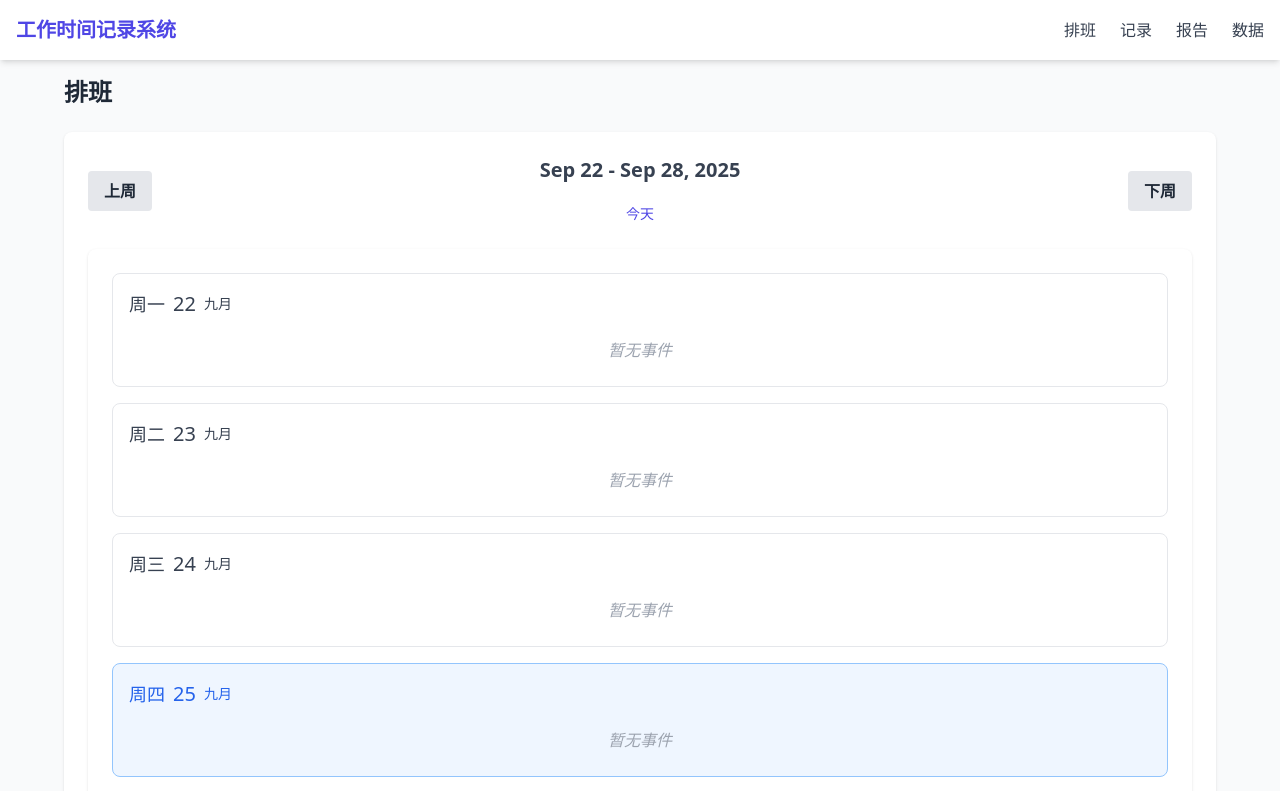
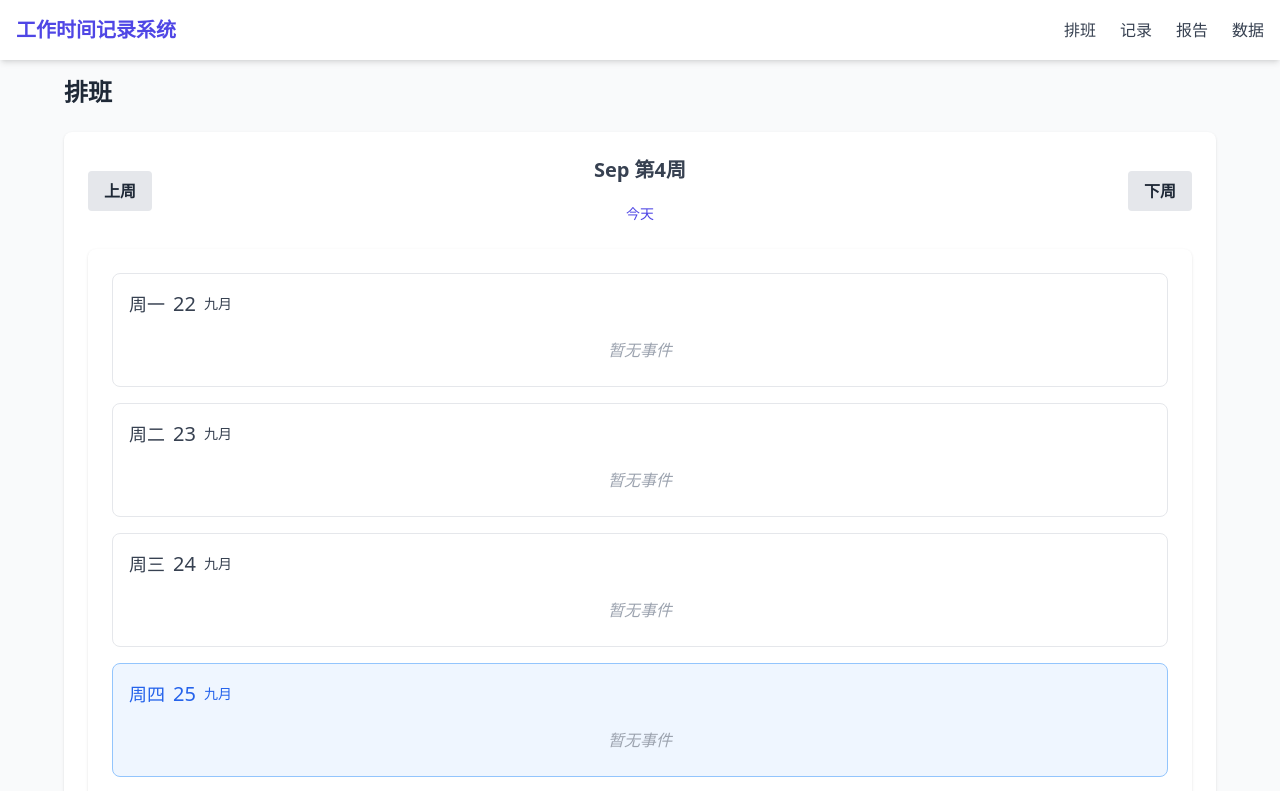
Before and after one commit to JiuWang95/workcum, a React (Vite) app: page /schedule in a window 1280 px wide. Shown: the top 791 px of the page. Built offline with nearby package versions, Linux system fonts and the light colour scheme.

Commit message:
feat(日程页面): 修改周范围显示为第X周格式
将周范围显示从"MMM d - MMM d, yyyy"格式改为"MMM 第X周"格式，以更符合中文用户的阅读习惯

```diff
--- a/src/pages/SchedulePage.jsx
+++ b/src/pages/SchedulePage.jsx
@@ -1,5 +1,5 @@
 import React, { useState } from 'react';
-import { format, addWeeks, subWeeks, startOfWeek, endOfWeek } from 'date-fns';
+import { format, addWeeks, subWeeks, startOfWeek, endOfWeek, getWeekOfMonth } from 'date-fns';
 import WeeklyScheduleCalendar from '../components/WeeklyScheduleCalendar';
 import { useTranslation } from 'react-i18next';
 
@@ -22,9 +22,8 @@ const SchedulePage = () => {
 
   // Get week range for display
   const getWeekRange = (date) => {
-    const weekStart = startOfWeek(date, { weekStartsOn: 1 });
-    const weekEnd = endOfWeek(date, { weekStartsOn: 1 });
-    return `${format(weekStart, 'MMM d')} - ${format(weekEnd, 'MMM d, yyyy')}`;
+    const weekOfMonth = getWeekOfMonth(date, { weekStartsOn: 1 });
+    return `${format(date, 'MMM')} 第${weekOfMonth}周`;
   };
 
   return (
```
